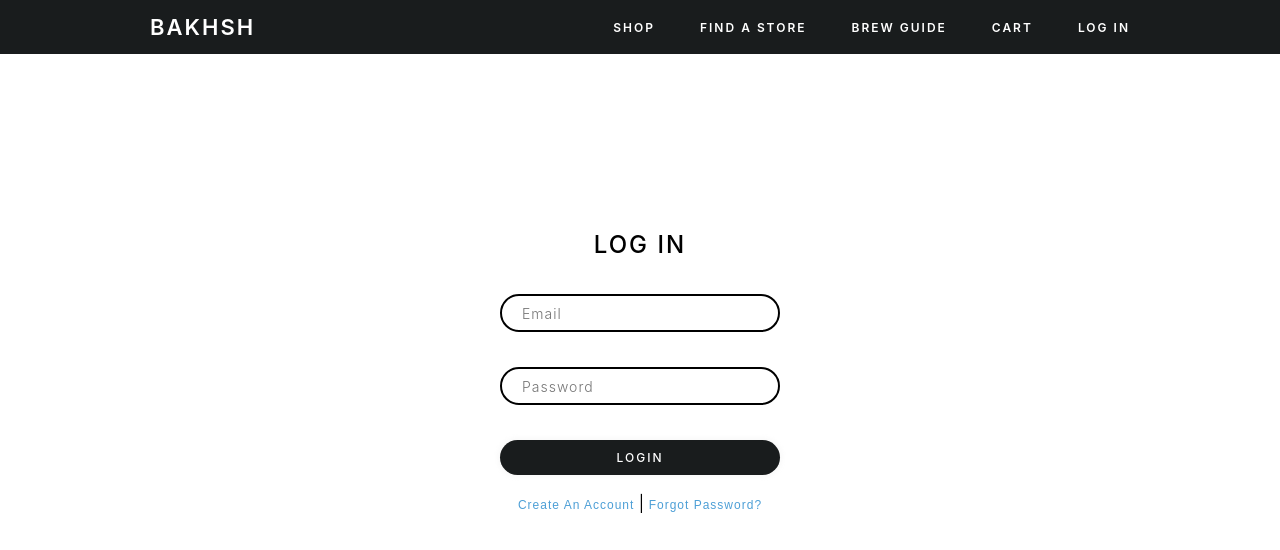
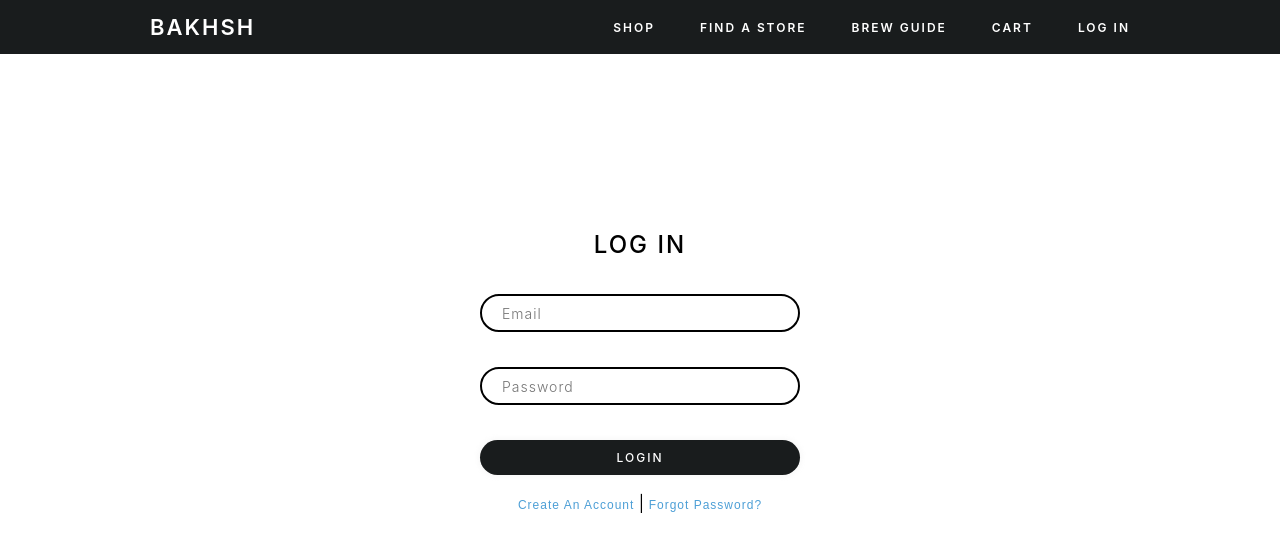
Before and after one commit to mcdguy/EcomShop, a React (Create React App) app in the folder client/: page /login in a window 1280 px wide. Shown: the top 550 px of the page. Built offline with nearby package versions, Linux system fonts and the light colour scheme; no server answers.

Commit message:
added-login

```diff
--- a/client/src/pages/Login/login.css
+++ b/client/src/pages/Login/login.css
@@ -5,7 +5,8 @@
     justify-content: center;
 }
 .auth__container{
-    width: 320px;
+    max-width: 360px;
+    width:100%;
     /* background-color: white;
     background: url('../../assets/images/form_bg.jpg') no-repeat;
     background-size: cover;
@@ -40,9 +41,9 @@
     font-family: -apple-system, BlinkMacSystemFont, 'Segoe UI', Roboto, Oxygen, Ubuntu, Cantarell, 'Open Sans', 'Helvetica Neue', sans-serif;
     font-size: 16px;
     border: 2px solid black;
-    /* box-shadow: 0 0 5px 2px rgba(241, 241, 241, 0.473); */
 }
 ::placeholder{
+    /* color: black; */
     letter-spacing: 1px;
     font-weight: 300;
     font-size: 14px;
```
